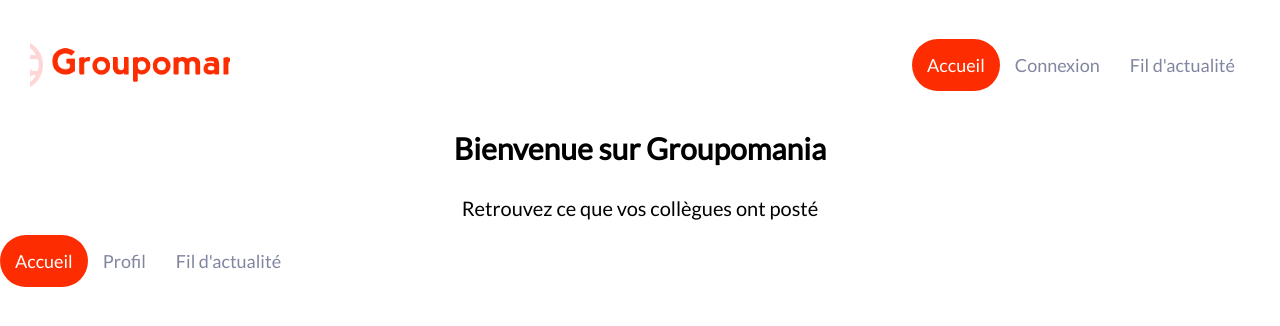
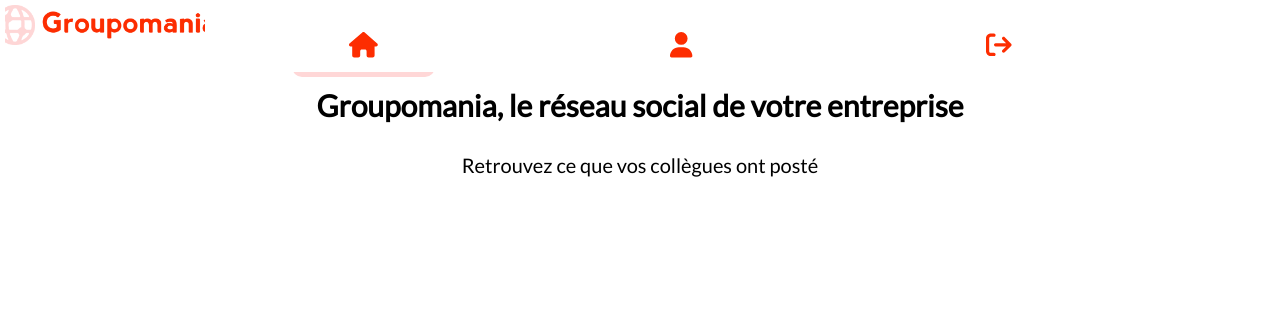
Before and after one commit to kamoheel/ch-p7-groupomania, a React (Create React App) app in the folder frontend/: page / in a window 1280 px wide. Shown: the top 326 px of the page. Built offline with nearby package versions, Linux system fonts and the light colour scheme; sample sign-in values are in the browser's storage.

Commit message:
NavBar and LogOut function

```diff
--- a/frontend/src/components/Header/index.jsx
+++ b/frontend/src/components/Header/index.jsx
@@ -1,42 +1,64 @@
+//import DefaultPicture from '../../assets/profile.png'
 import { Link } from 'react-router-dom'
-import styled from 'styled-components'
-import colors from '../../utils/style/colors.js'
-import Logo from '../../assets/icon-red.png'
+import { useNavigate } from "react-router-dom";
+import React, { useState, useEffect } from "react";
+import NavBar from "../../components/Nav";
+import axios from "axios";
 
-const HeaderBanner = styled.div`
-    display: flex;
-    justify-content: space-between;
-    align-items: center;
-    margin: 40px 30px;
-`
+const Header= () => {
+    const [userId, setUserId] = useState("");
+    const [userPseudo, setUserPseudo] = useState("");
+    const [allPosts, setAllPosts] = useState([]);
+    const [isLoggedIn, setIsLoggedIn] = useState(false);
 
-const StyledImage = styled.img`
-    object-fit: cover;
-    height: 50px;
-    max-width: 200px;
-`
+    const navigate = useNavigate();
 
-const StyledLink = styled(Link)`
-    padding: 15px;
-    color: #8186a0;
-    text-decoration: none;
-    font-size: 18px;
-    ${(props) =>
-    props.$isFullLink && `color: white; border-radius: 30px; background-color: ${colors.primary};`}
-`
+    // const fetchAllPosts = () => {
+    //     axios({
+    //       method: "GET",
+    //       url: `${process.env.REACT_APP_API_URL}api/posts`,
+    //       withCredentials: true,
+    //       data: {
+    //         userId
+    //       },
+    //     })
+    //       .then((res) => {
+    //         setAllPosts(res.data);
+    //       })
+    //       .catch((err) => {
+    //         console.log(err);
+    //       });
+    //   };
 
-function Header() {
+    useEffect(() => {
+        if (!localStorage.getItem("user_info")) {
+
+            setIsLoggedIn(false);
+            navigate("/login");
+            return;
+        }
+
+        const storageUserId = JSON.parse(localStorage.getItem("user_info")).userId;
+
+        //const admin = JSON.parse(localStorage.getItem("user_info")).user.admin;
+        setUserPseudo(
+          JSON.parse(localStorage.getItem("user_info")).user_pseudo
+        );
+        setIsLoggedIn(true);
+
+        // if (admin === 1) {
+        //   setIsAdmin(true);
+        // }
+        setUserId(storageUserId);
+        //fetchAllPosts();
+      }, [isLoggedIn, navigate]);
+
     return (
-        <HeaderBanner>
-            <StyledImage src={Logo} alt='Logo Shiny' />
-            <nav>
-                <StyledLink to="/" $isFullLink>Accueil</StyledLink>
-                <StyledLink to="/login">Connexion</StyledLink>
-                <StyledLink to="/posts">Fil d'actualité</StyledLink>
 
-            </nav>
-        </HeaderBanner>
+        <div>
+            <NavBar localUserId={userId} isLoggedIn={isLoggedIn} />
+        </div>
     )
 }
 
-export default Header
+export default Header;
--- a/frontend/src/components/Nav/index.jsx
+++ b/frontend/src/components/Nav/index.jsx
@@ -1,4 +1,4 @@
-import React, { useEffect, useState } from "react";
+import React from "react";
 import { NavLink, useNavigate } from "react-router-dom";
 import axios from "axios";
 import Logo from '../../assets/icon-red.png'
@@ -6,15 +6,17 @@
 import { faUser } from "@fortawesome/free-solid-svg-icons";
 import { faHome } from "@fortawesome/free-solid-svg-icons";
 import { faSignOut } from "@fortawesome/free-solid-svg-icons";
+import { faArrowRightToBracket } from "@fortawesome/free-solid-svg-icons";
 
-const NavBar = ({localUserId}) => {
+const NavBar = ({ localUserId, isLoggedIn }) => {
+
     const navigate = useNavigate();
 
     const backHome = () => {
         navigate("/");
     };
 
-    const handleDisconnect = () => {
+    const handleDisconnect = (isLoggedIn) => {
         axios({
             method: "GET",
             url: `${process.env.REACT_APP_API_URL}api/auth/logout`,
@@ -29,16 +31,38 @@
             });
         };
 
+    function GuestNavBar() {
+        return (
+            <nav>
+                <ul>
+                    <li className="home">
+                        <NavLink className="nav-links" end to="/">
+                            <FontAwesomeIcon icon={faHome} />
+                        </NavLink>
+                    </li>
+                    <li className="login">
+                        <NavLink className="nav-links" end to={`/login`}>
+                            <FontAwesomeIcon icon={faArrowRightToBracket} />
+                        </NavLink>
+                    </li>
+
+                </ul>
+            </nav>
+        )
+    };
+
     return (
         <div className="container">
             <img
                 alt="logo de groupomania"
                 src={Logo}
                 onClick={backHome}
+                className="logo-small"
             />
-            <nav>
+            {isLoggedIn ? (
+                <nav>
                 <ul>
-                    <li className="Home">
+                    <li className="home">
                         <NavLink className="nav-links" end to="/">
                             <FontAwesomeIcon icon={faHome} />
                         </NavLink>
@@ -54,8 +78,10 @@
                         </span>
                     </li>
                 </ul>
-            </nav>
-
+                </nav>
+                ) : (
+                <GuestNavBar />
+                )}
         </div>
     )
 }
--- a/frontend/src/index.jsx
+++ b/frontend/src/index.jsx
@@ -5,7 +5,7 @@
 import Home from './pages/Home';
 import Login from './pages/Login';
 import Posts from './pages/Posts';
-//import GlobalStyle from './utils/style/GlobalStyle';
+import Profile from './pages/Profile'
 import './utils/style/index.scss';
 
 const root = ReactDOM.createRoot(document.getElementById('root'));
@@ -18,6 +18,7 @@
           <Routes>
             <Route exact path="/" element={<Home />} />
             <Route path="/login" element={<Login />} />
+            <Route path="/profile/:id" element={<Profile />} />
             <Route path="/posts" element={<Posts />} />
             {/* <Route path="/survey/:questionNumber" element={<Survey />} />
             <Route path="/results" element={<Results />} />
--- a/frontend/src/pages/Home/index.jsx
+++ b/frontend/src/pages/Home/index.jsx
@@ -1,50 +1,16 @@
 //import DefaultPicture from '../../assets/profile.png'
-import styled from 'styled-components'
-import colors from '../../utils/style/colors'
 import { Link } from 'react-router-dom'
+import { useNavigate } from "react-router-dom";
+import React, { useState, useEffect } from "react";
+import axios from "axios";
 
-const PageTitle = styled.h1`
-  font-size: 30px;
-  text-align: center;
-  padding-bottom: 30px;
-  color: #000000;
-`
+const Home= () => {
 
-const PageSubtitle = styled.h2`
-  font-size: 20px;
-  color: ${colors.secondary};
-  font-weight: 300;
-  text-align: center;
-  padding-bottom: 30px;
-  color: #000000;
-`
-
-const StyledLink = styled(Link)`
-    padding: 15px;
-    color: #8186a0;
-    text-decoration: none;
-    font-size: 18px;
-    ${(props) =>
-    props.$isFullLink && `color: white; border-radius: 30px; background-color: ${colors.primary};`}
-`
-
-function Home() {
 
     return (
         <div>
-            <PageTitle>Bienvenue sur Groupomania</PageTitle>
-            <PageSubtitle>Retrouvez ce que vos collègues ont posté</PageSubtitle>
-
-            <StyledLink to="/" $isFullLink>Accueil</StyledLink>
-                <StyledLink to="/profile">Profil</StyledLink>
-                <StyledLink to="/posts">Fil d'actualité</StyledLink>
-                {/* {isLoading ? (
-                    <LoaderWrapper>
-                        <Loader data-testid="loader" />
-                    </LoaderWrapper>
-                ) : (
-                    <LoginComponent />
-                )} */}
+            <h1 className='main-title'>Groupomania, le réseau social de votre entreprise</h1>
+            <h2 className='main-subtitle'>Retrouvez ce que vos collègues ont posté</h2>
 
         </div>
     )
--- /dev/null
+++ b/frontend/src/pages/Profile/index.jsx
@@ -0,0 +1,10 @@
+import { useParams } from "react-router-dom"
+
+const Profile = () => {
+    const { id } = useParams();
+
+
+
+}
+
+export default Profile
--- /dev/null
+++ b/frontend/src/utils/style/components/_nav.scss
@@ -0,0 +1,132 @@
+.logo-small{
+    object-fit: cover;
+    height: 40px;
+    max-width: 200px;
+}
+
+nav {
+    margin: auto;
+    align-items: center;
+    position: relative;
+    width: 100%;
+    max-width: 1000px;
+    min-width: 325px;
+    padding: 0.5rem 0 0.3rem 0;
+    ul {
+      display: flex;
+      flex-direction: row;
+      justify-content: space-around;
+
+      li {
+        width: 15%;
+        display: flex;
+        justify-content: center;
+        align-items: center;
+        .active {
+          &::after {
+            transform: translate3d(0, 0, 0) !important;
+          }
+        }
+        .nav-links {
+          cursor: pointer;
+          display: flex;
+          justify-content: center;
+          align-items: center;
+          border-radius: 10px;
+          width: 100%;
+          height: 4rem;
+          position: relative;
+          overflow: hidden;
+          font-size: 1.6em;
+          font-weight: bold;
+          align-items: center;
+          transition: background-color 0.2s ease-in-out;
+          color: $color-primary;
+          @media screen and (max-width:768px) {
+            font-size: 1.4em;
+          }
+          &::after {
+            content: "";
+            bottom: 0;
+            left: 0;
+            width: 100%;
+            height: 0.2em;
+            background-color: $color-secondary;
+            transition: opacity 300ms, transform 300ms;
+            position: absolute;
+            transform: translate3d(-102%, 0, 0);
+          }
+          &:hover::after,
+          :focus::after {
+            transform: translate3d(0, 0, 0);
+          }
+          &:hover {
+            background-color: rgb(202, 138, 134);
+          }
+        }
+      }
+      .home {
+        &::before {
+          content: "Accueil";
+          position: absolute;
+          z-index: -1;
+          bottom: -40px;
+          width: 70px;
+          border-radius: 10px;
+          background-color: rgba(202, 138, 134, 0.767);
+          padding: 0.3rem 0.5rem;
+          box-shadow: rgba(0, 0, 0, 0.3) 0px 19px 38px,
+            rgba(0, 0, 0, 0.22) 0px 8px 12px;
+          opacity: 0;
+          transition: 0.2s ease;
+          transform: translateY(-130%);
+        }
+        &:hover::before {
+          transform: translateY(0);
+          opacity: 1;
+        }
+      }
+      .profil {
+        &::before {
+          content: "Profil";
+          position: absolute;
+          z-index: -1;
+          bottom: -40px;
+          width: 50px;
+          border-radius: 10px;
+          background-color: rgba(202, 138, 134, 0.767);
+          padding: 0.3rem 0.5rem;
+          box-shadow: rgba(0, 0, 0, 0.3) 0px 19px 38px,
+            rgba(0, 0, 0, 0.22) 0px 8px 12px;
+          opacity: 0;
+          transition: 0.2s ease;
+          transform: translateY(-130%);
+        }
+        &:hover::before {
+          transform: translateY(0);
+          opacity: 1;
+        }
+      }
+      .signout {
+        &::before {
+          content: "Déconnexion";
+          position: absolute;
+          z-index: -1;
+          bottom: -40px;
+          width: 110px;
+          border-radius: 10px;
+          background-color: rgba(202, 138, 134, 0.767);
+          padding: 0.3rem 0.5rem;
+          box-shadow: rgba(0, 0, 0, 0.3) 0px 19px 38px,
+            rgba(0, 0, 0, 0.22) 0px 8px 12px;
+          opacity: 0;
+          transition: 0.2s ease;
+          transform: translateY(-130%);
+        }
+        &:hover::before {
+          transform: translateY(0);
+          opacity: 1;
+        }
+      }
+    }
+}
--- a/frontend/src/utils/style/index.scss
+++ b/frontend/src/utils/style/index.scss
@@ -1,3 +1,5 @@
 @import "./settings";
 @import "./pages/login";
+@import "./pages/home";
 @import "./components/log";
+@import "./components/nav";
--- /dev/null
+++ b/frontend/src/utils/style/pages/_home.scss
@@ -0,0 +1,22 @@
+h1 {
+  font-size: 30px;
+  text-align: center;
+  padding-bottom: 30px;
+  color: #000000;
+}
+
+h2 {
+  font-size: 20px;
+  color: $color-secondary;
+  font-weight: 300;
+  text-align: center;
+  padding-bottom: 30px;
+  color: #000000;
+}
+
+Link {
+    padding: 15px;
+    color: #8186a0;
+    text-decoration: none;
+    font-size: 18px;
+}
```
Also changed, not shown: frontend/src/pages/Login/index.jsx (+4 -3 lines), 1 other file (tests, documents, lock files or other folders).
